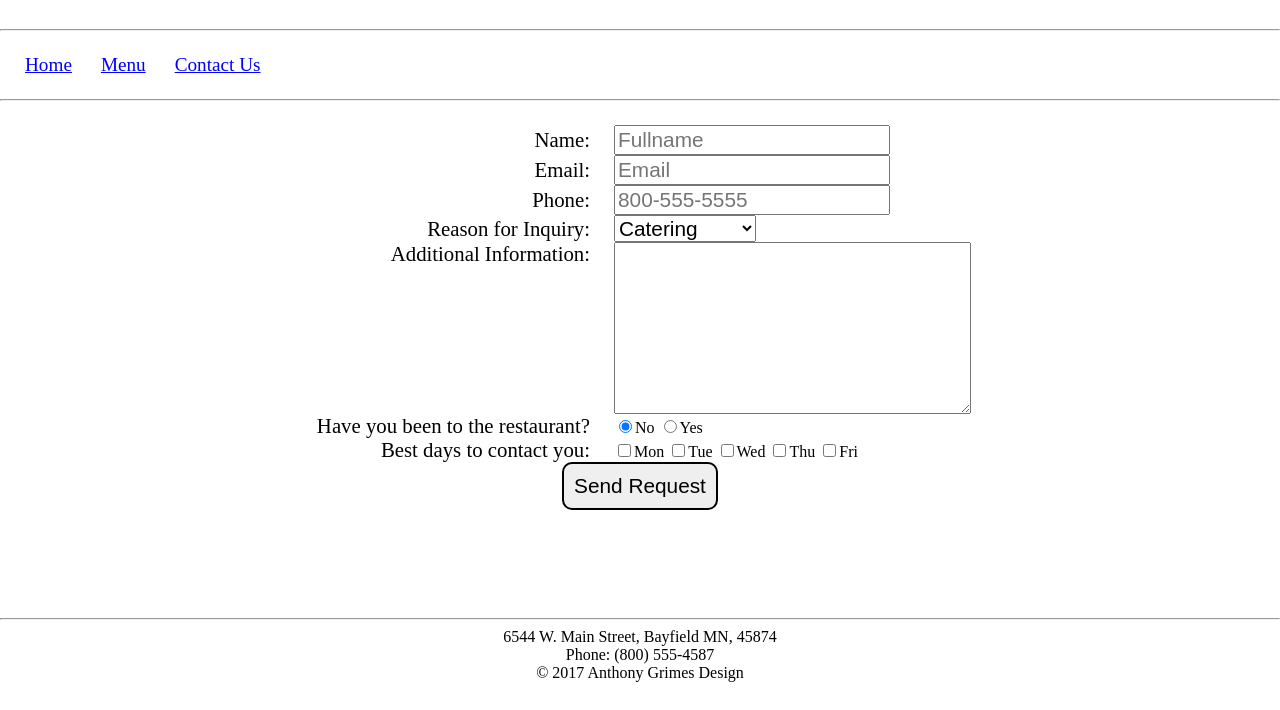
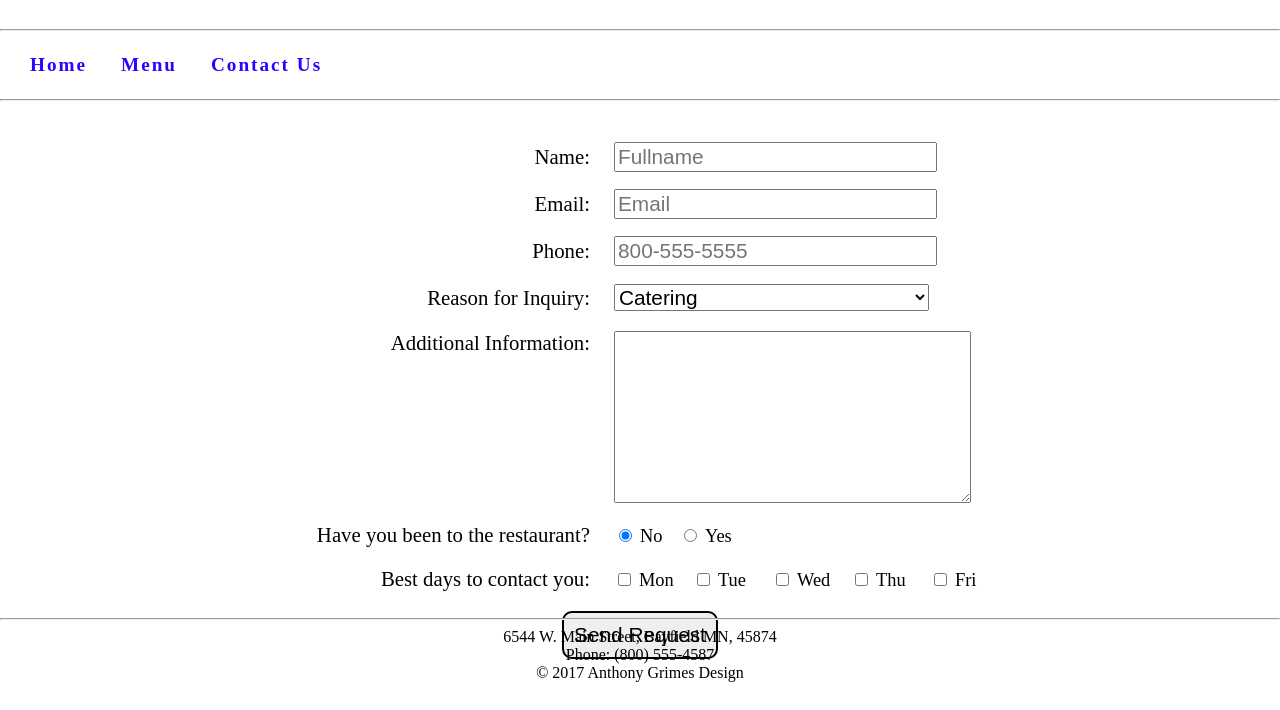
Before and after one commit to anthonywigrimes/sg-portfolio_site, a plain HTML site: page restaurant lab/contact.html in a window 1280 px wide. Shown: the part 90-800 px from the top of the page. Drawn offline with Linux system fonts and the light colour scheme.

Commit message:
finished contact form, added some styles

```diff
--- a/restaurant lab/contact.html
+++ b/restaurant lab/contact.html
@@ -41,15 +41,15 @@
                 <textarea id="additionalinfo" name="additionalinfo" id="additionalinfo" cols="40" rows="10"></textarea>
                 <br>
                 <label for="havevisited">Have you been to the restaurant?</label>
-                <input type="radio" name="havevisited" value="No" checked>No
-                <input type="radio" name="havevisited" value="Yes">Yes
+                <input id="havevisitedno" type="radio" name="havevisited" value="No" checked><label id="havevisitednolabel" for="havevisitedno">No</label>
+                <input id="havevisitedyes" type="radio" name="havevisited" value="Yes"><label id="havevisitedyeslabel" for="havevisitedyes">Yes</label>
                 <br>
                 <label for="daystocontact">Best days to contact you:</label>
-                <input class="dayofweek" type="checkbox">Mon
-                <input class="dayofweek" type="checkbox">Tue
-                <input class="dayofweek" type="checkbox">Wed
-                <input class="dayofweek" type="checkbox">Thu
-                <input class="dayofweek" type="checkbox">Fri
+                <input id="monday" type="checkbox"><label id="mondaylabel" for="monday">Mon</label>
+                <input id="tuesday" type="checkbox"><label id="tuesdaylabel" for="tuesday">Tue</label>
+                <input id="wednesday" type="checkbox"><label id="wednesdaylabel" for="wednesday">Wed</label>
+                <input id="thursday" type="checkbox"><label id="thursdaylabel" for="thursday">Thu</label>
+                <input id="friday" type="checkbox"><label id="fridaylabel" for="friday">Fri</label>
                 <br>
                 <input type="submit" value="Send Request">
             </form>
--- a/restaurant lab/css/styles.css
+++ b/restaurant lab/css/styles.css
@@ -1,5 +1,9 @@
 *:focus {
     outline: none;
+}
+
+* {
+    user-select: none;
 }
 
 footer {
@@ -34,12 +38,24 @@ nav {
 }
 
 nav a {
-    margin-left: 25px;
+    margin-left: 30px;
     font-size: 1.2rem;
 }
 
-nav a:link, nav a:visited, nav a:active {
-    color: blue;
+nav a:link,
+nav a:visited,
+nav a:active {
+    font-weight: bold;
+    color: #3300FF;
+}
+
+a {
+    letter-spacing: 2px;
+    text-decoration: none;
+}
+
+a:hover {
+    border-bottom: 4px solid #330000;
 }
 
 .container {
@@ -77,7 +93,8 @@ form {
     width: 800px;
 }
 
-#additionalinfo, #additionalinfolabel {
+#additionalinfo,
+#additionalinfolabel {
     vertical-align: top;
 }
 
@@ -85,12 +102,19 @@ form {
     padding: 10px;
 }
 
-label, input[type="text"], input[type="email"], input[type="tel"], select {
-    font-size: 1.3rem;
+label,
+textarea,
+input[type="submit"] {
+    margin-top: 20px;
 }
 
-input[type=radio], input[type=checkbox] {
-    border: 0;
+label,
+input[type="text"],
+input[type="email"],
+input[type="tel"],
+select {
+    font-size: 1.3rem;
+    width: 315px;
 }
 
 label:not(:last-child) {
@@ -99,3 +123,28 @@ label:not(:last-child) {
     text-align: right;
     margin-right: 20px;
 }
+
+#havevisitednolabel,
+#havevisitedyeslabel,
+#mondaylabel,
+#tuesdaylabel,
+#wednesdaylabel,
+#thursdaylabel,
+#fridaylabel {
+    width: 0px;
+    font-size: 1.15rem;
+    padding-left: 5px;
+}
+
+#havevisitednolabel,
+#havevisitedyeslabel {
+    margin-right: 35px;
+}
+
+#mondaylabel,
+#tuesdaylabel,
+#wednesdaylabel,
+#thursdaylabel,
+#fridaylabel {
+    margin-right: 50px;
+}
```
